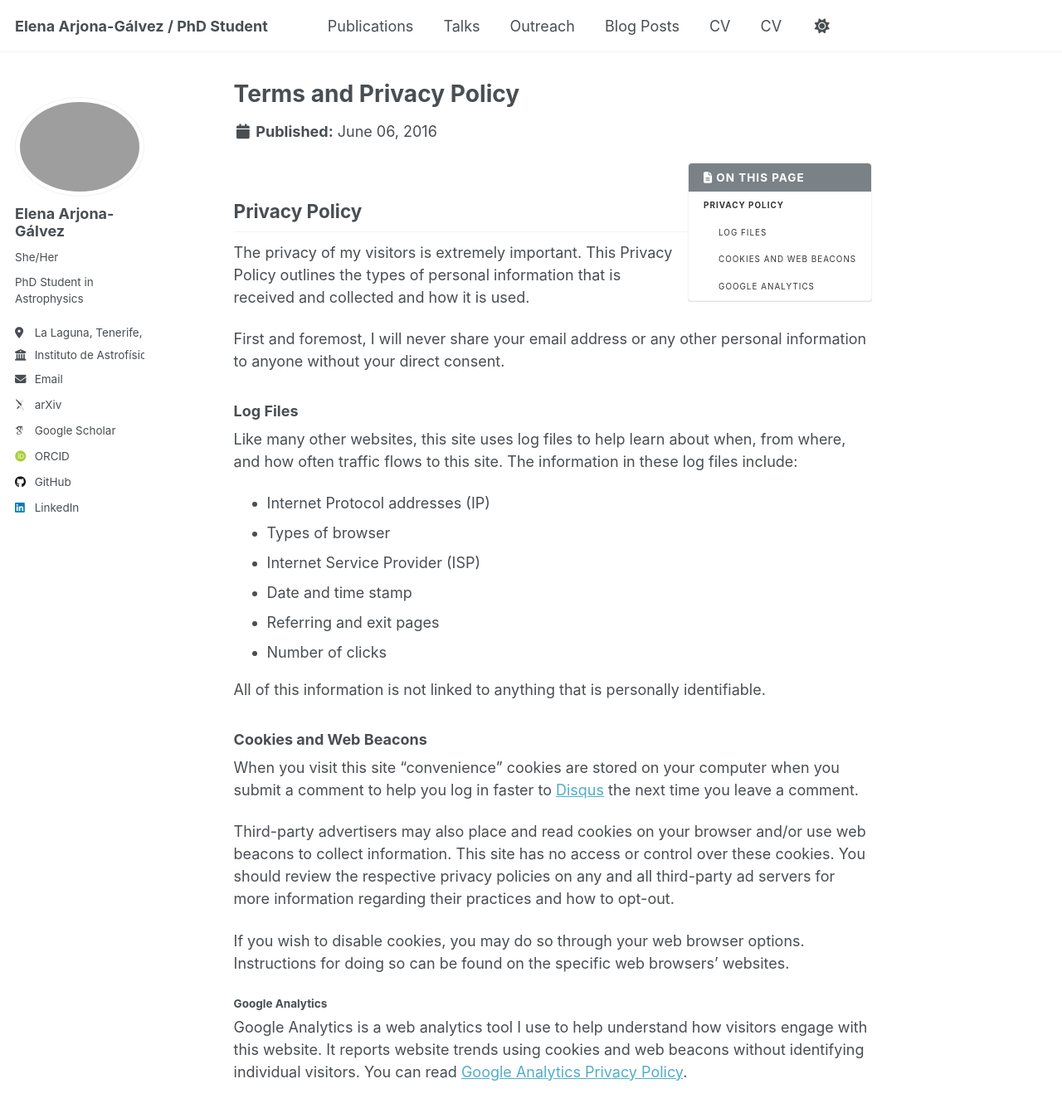
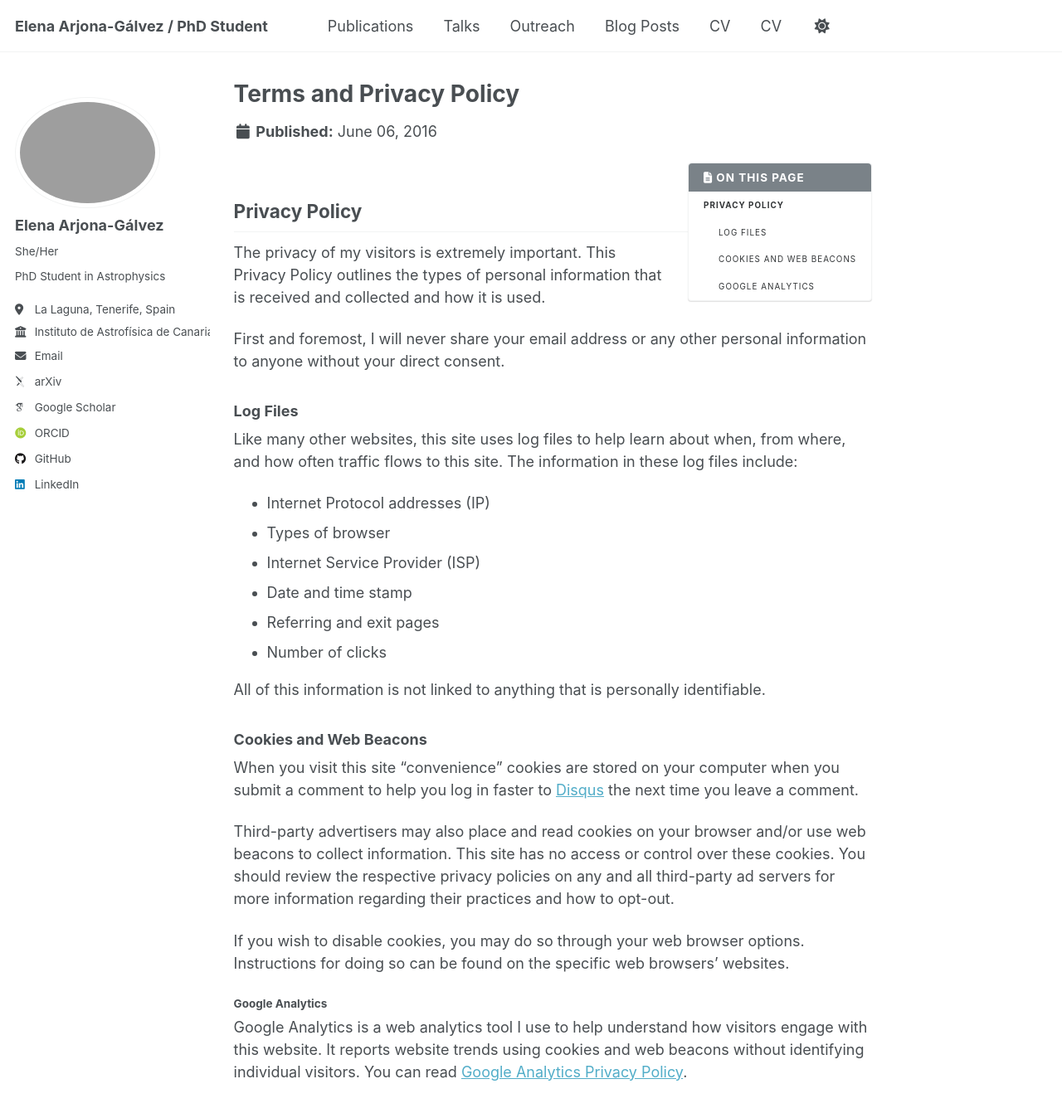
Before and after one commit to elearjgal/elearjgal.github.io, a Jekyll site: the page built from _pages/terms.md, in a window 1280 px wide and 1400 px high. Shown: the top 1342 px of the window at 83% size. Built offline with Jekyll 4.4.1, drawn with Linux system fonts in a browser that asks for light colours; some web fonts are replaced; a script that is not in the unit is left out.

Commit message:
Update _sidebar.scss
change 15 to 10

```diff
--- a/_sass/layout/_sidebar.scss
+++ b/_sass/layout/_sidebar.scss
@@ -25,7 +25,7 @@
   }
 
   @include breakpoint($large) {
-    @include span(2 of 15);
+    @include span(2 of 10);
     opacity: 1;
     -webkit-transition: opacity 0.2s ease-in-out;
             transition: opacity 0.2s ease-in-out;
@@ -67,7 +67,7 @@
     position: relative;
     float: right;
     width: $right-sidebar-width-narrow;
-    margin-left: span(0.5 of 15);
+    margin-left: span(0.5 of 10);
     z-index: 10;
   }
 
```
